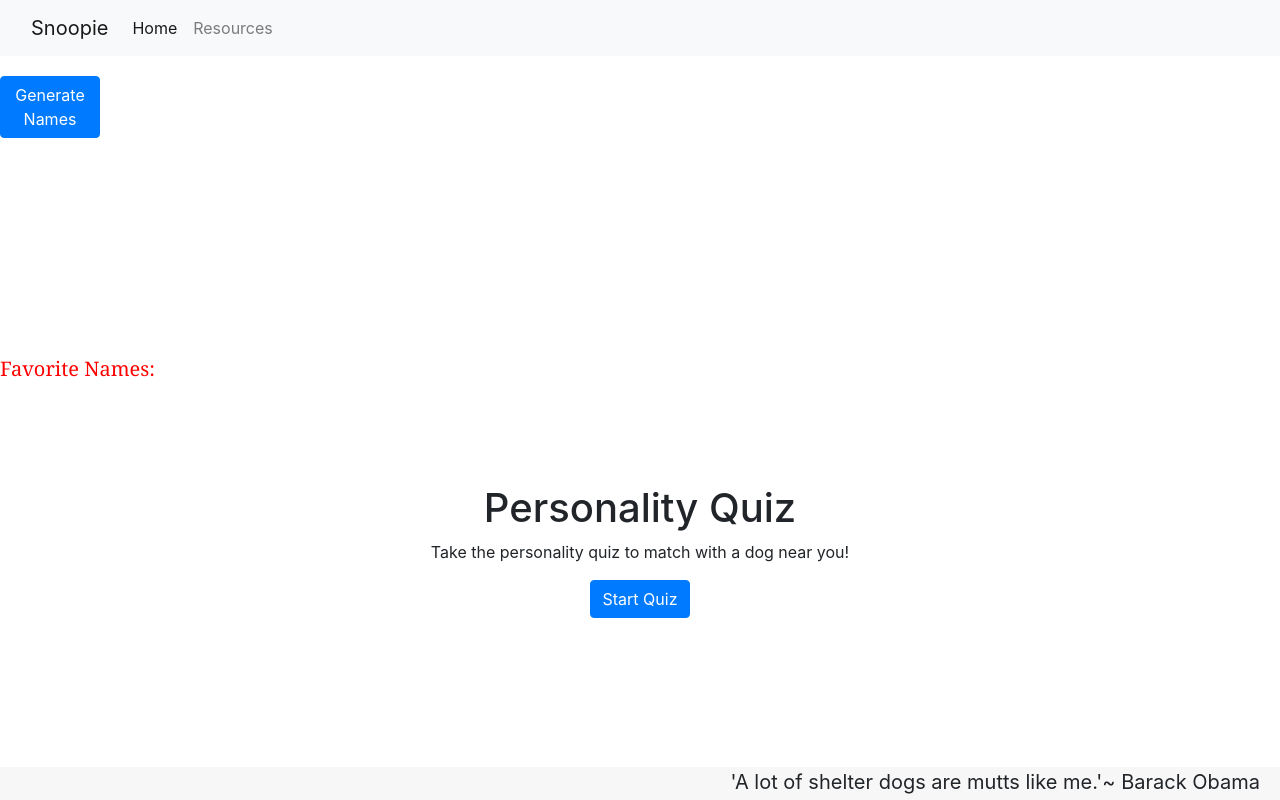
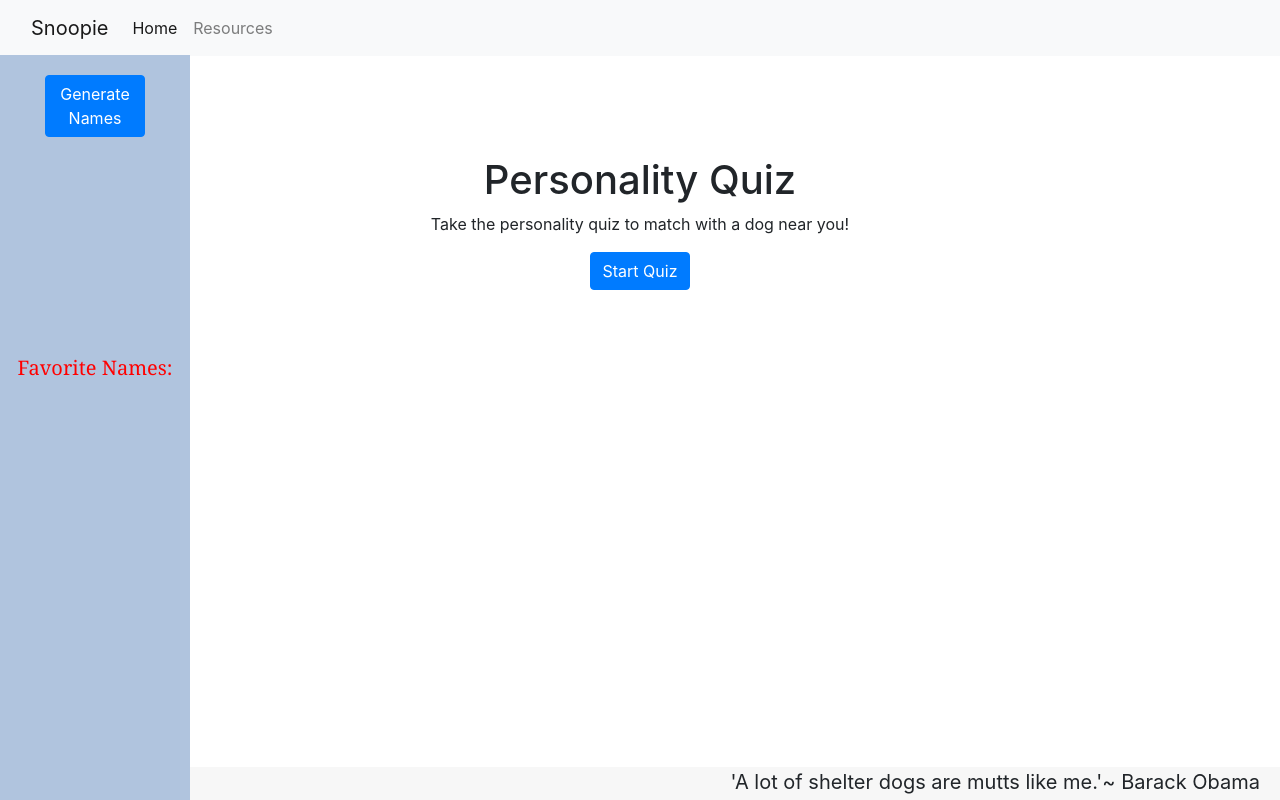
Before and after one commit to Sttorek/snoopie, a plain HTML site: page index.html in a window 1280 px wide. Drawn offline with nearby package versions, Linux system fonts and the light colour scheme; no server answers; a web font is replaced by a local one.

Commit message:
fixed my problem

```diff
--- a/assets/css/style.css
+++ b/assets/css/style.css
@@ -65,7 +65,7 @@ main div:hover{
   display: block;
 }
 
-.sidenav-pg2 {
+.sideNav-pg2 {
   height: 100%;
   width: 190px;
   position: fixed;
```
Also changed, not shown: results.html (+1 -1 lines).
